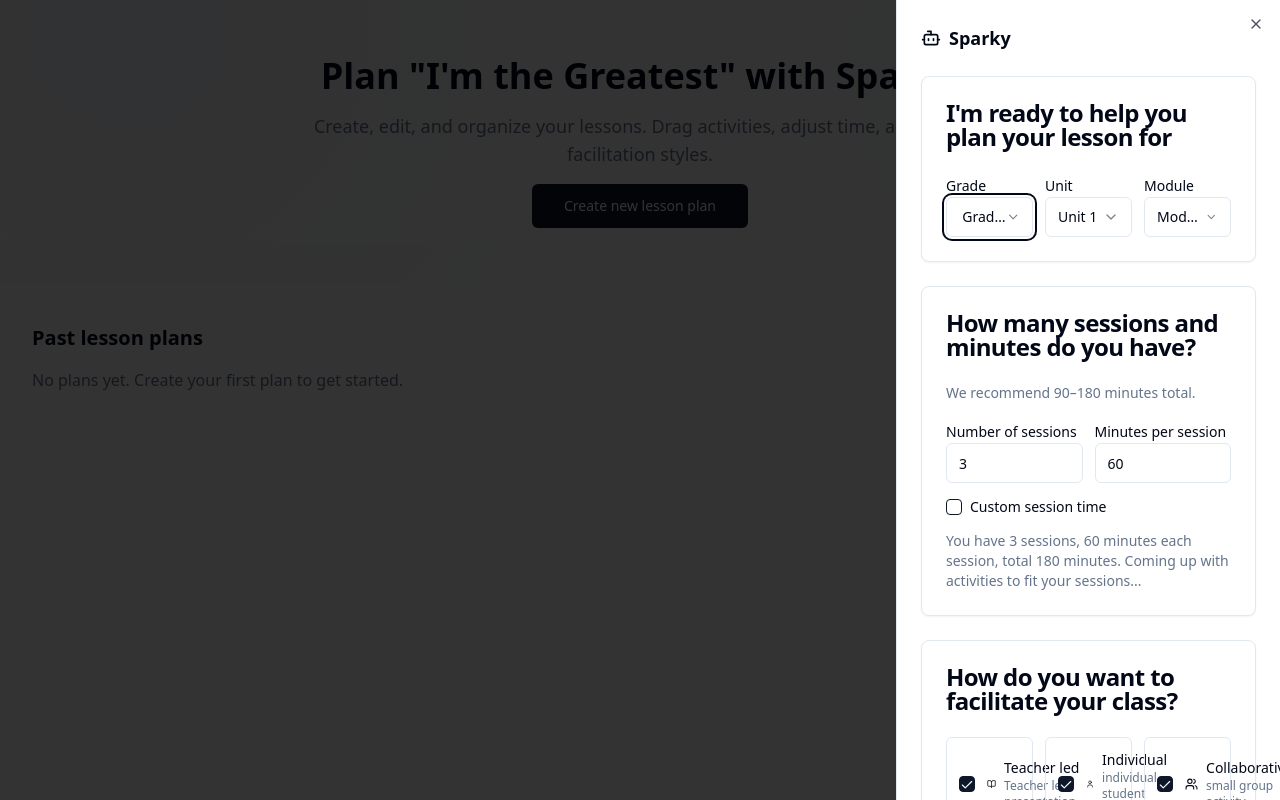
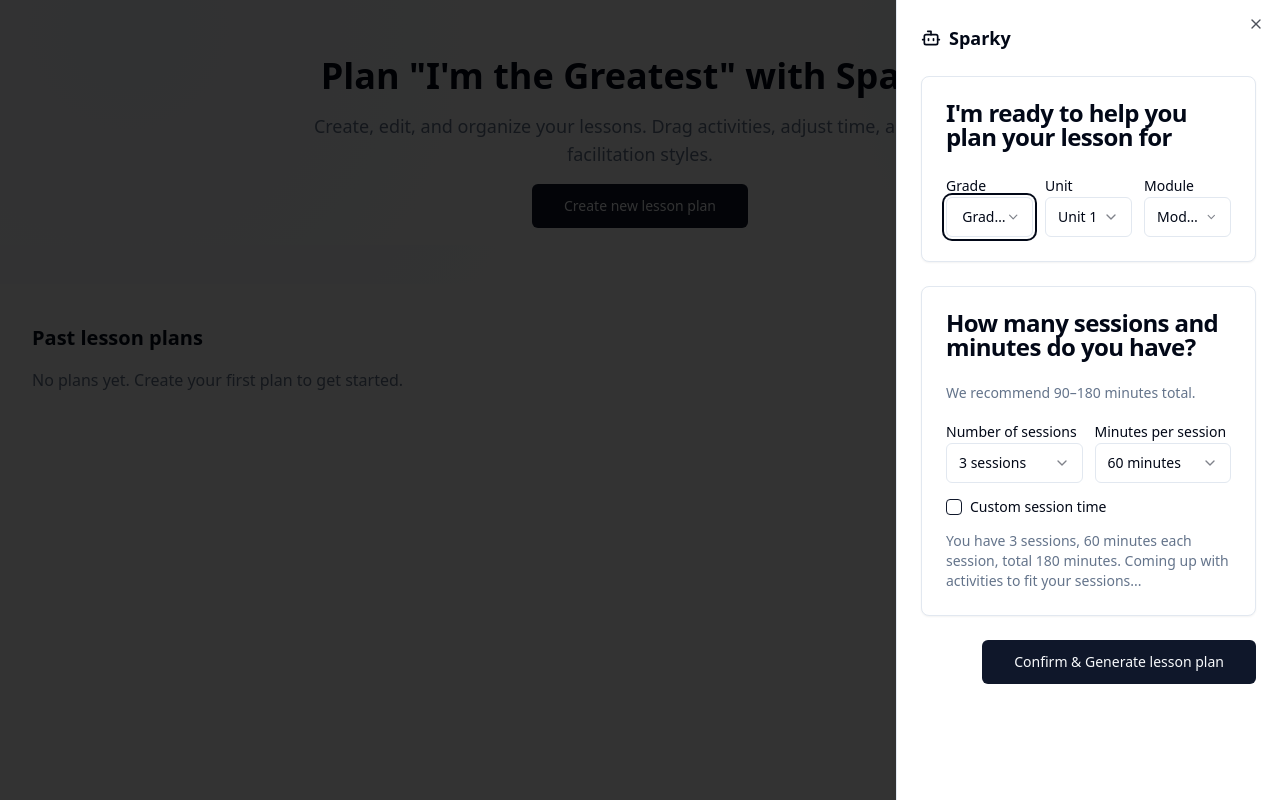
Before and after one commit to liujingren-max/WAG-planner, a React (Vite) app: page / in a window 1280 px wide. Both pictures are taken after a click on the button "Create new lesson plan". Built offline with nearby package versions, Linux system fonts and the light colour scheme.

Commit message:
Update session and time inputs
- Changed session and time inputs to dropdowns.
- Removed facilitation style options.
- Added hover X icon for removing sessions.
- Updated session time dropdown options.

```diff
--- a/src/components/SparkySheet.tsx
+++ b/src/components/SparkySheet.tsx
@@ -7,7 +7,7 @@ import { Select, SelectContent, SelectItem, SelectTrigger, SelectValue } from "@
 import { Input } from "@/components/ui/input";
 import { Label } from "@/components/ui/label";
 import { Checkbox } from "@/components/ui/checkbox";
-import { BookOpen, User, Users, Bot } from "lucide-react";
+import { Bot, X } from "lucide-react";
 import { toast } from "@/hooks/use-toast";
 import { LessonPlan } from "@/state/planTypes";
 
@@ -30,12 +30,6 @@ export default function SparkySheet({ onCreated }: SparkySheetProps) {
   const [sessionMinutes, setSessionMinutes] = useState(60);
   const [customTimes, setCustomTimes] = useState<number[] | null>(null);
 
-  const [styles, setStyles] = useState({
-    teacher: true,
-    individual: true,
-    collaborative: true,
-  });
-
   const totalMinutes = useMemo(() => {
     const times = customTimes ?? Array.from({ length: sessionsCount }, () => sessionMinutes);
     return times.reduce((a, b) => a + b, 0);
@@ -47,7 +41,6 @@ export default function SparkySheet({ onCreated }: SparkySheetProps) {
       setSessionsCount(3);
       setSessionMinutes(60);
       setCustomTimes(null);
-      setStyles({ teacher: true, individual: true, collaborative: true });
     }
   }, [open]);
 
@@ -77,10 +70,6 @@ export default function SparkySheet({ onCreated }: SparkySheetProps) {
 
     const chosen = totalMinutes < 180 ? shortSteps : fullSteps;
 
-    const chosenStyles = Object.entries(styles)
-      .filter(([, v]) => v)
-      .map(([k]) => k as keyof typeof styles);
-
     const sessions = times.map((t, idx) => ({
       id: crypto.randomUUID(),
       name: `Session ${idx + 1}`,
@@ -96,7 +85,7 @@ export default function SparkySheet({ onCreated }: SparkySheetProps) {
         title: step.title,
         minutes: step.minutes,
         optional: !!step.optional,
-        styles: (chosenStyles.length ? chosenStyles : ["teacher", "individual", "collaborative"]) as any,
+        styles: ["teacher", "individual", "collaborative"] as any,
       });
     });
 
@@ -207,24 +196,33 @@ export default function SparkySheet({ onCreated }: SparkySheetProps) {
               <div className="grid grid-cols-2 gap-3">
                 <div>
                   <Label>Number of sessions</Label>
-                  <Input
-                    type="number"
-                    min={1}
-                    max={10}
-                    value={sessionsCount}
-                    onChange={(e) => setSessionsCount(Math.max(1, Math.min(10, Number(e.target.value))))}
-                  />
+                  <Select value={String(sessionsCount)} onValueChange={(v) => setSessionsCount(Number(v))}>
+                    <SelectTrigger>
+                      <SelectValue />
+                    </SelectTrigger>
+                    <SelectContent>
+                      {range(1, 10).map((num) => (
+                        <SelectItem key={num} value={String(num)}>
+                          {num} session{num !== 1 ? 's' : ''}
+                        </SelectItem>
+                      ))}
+                    </SelectContent>
+                  </Select>
                 </div>
                 <div>
                   <Label>Minutes per session</Label>
-                  <Input
-                    type="number"
-                    min={10}
-                    max={240}
-                    value={sessionMinutes}
-                    onChange={(e) => setSessionMinutes(Math.max(10, Math.min(240, Number(e.target.value))))}
-                    disabled={!!customTimes}
-                  />
+                  <Select value={String(sessionMinutes)} onValueChange={(v) => setSessionMinutes(Number(v))} disabled={!!customTimes}>
+                    <SelectTrigger>
+                      <SelectValue />
+                    </SelectTrigger>
+                    <SelectContent>
+                      {[20, 25, 30, 35, 40, 45, 50, 60, 80, 90].map((min) => (
+                        <SelectItem key={min} value={String(min)}>
+                          {min} minutes
+                        </SelectItem>
+                      ))}
+                    </SelectContent>
+                  </Select>
                 </div>
               </div>
 
@@ -234,38 +232,51 @@ export default function SparkySheet({ onCreated }: SparkySheetProps) {
                   <Label htmlFor="custom">Custom session time</Label>
                 </div>
                 {customTimes && (
-                  <div className="grid grid-cols-2 gap-3">
+                  <div className="space-y-3">
                     {timesArray.map((t, i) => (
-                      <div key={i} className="flex items-center gap-2">
-                        <Label className="w-24">Session {i + 1}</Label>
-                        <Input
-                          type="number"
-                          min={10}
-                          max={240}
-                          value={t}
-                          onChange={(e) => {
+                      <div key={i} className="flex items-center gap-2 group">
+                        <Label className="w-20 text-sm">Session {i + 1}</Label>
+                        <Select
+                          value={String(t)}
+                          onValueChange={(v) => {
                             const arr = [...timesArray];
-                            arr[i] = Number(e.target.value);
+                            arr[i] = Number(v);
                             setCustomTimes(arr);
                           }}
-                        />
-                        <span className="text-sm text-muted-foreground">min</span>
+                        >
+                          <SelectTrigger className="flex-1">
+                            <SelectValue />
+                          </SelectTrigger>
+                          <SelectContent>
+                            {[20, 25, 30, 35, 40, 45, 50, 60, 80, 90].map((min) => (
+                              <SelectItem key={min} value={String(min)}>
+                                {min} minutes
+                              </SelectItem>
+                            ))}
+                          </SelectContent>
+                        </Select>
+                        <Button
+                          variant="ghost"
+                          size="sm"
+                          className="opacity-0 group-hover:opacity-100 transition-opacity"
+                          onClick={() => {
+                            if (timesArray.length > 1) {
+                              const arr = timesArray.filter((_, idx) => idx !== i);
+                              setCustomTimes(arr);
+                            }
+                          }}
+                        >
+                          <X className="h-4 w-4" />
+                        </Button>
                       </div>
                     ))}
-                    <div className="col-span-2 flex gap-2">
                     <Button
                       variant="secondary"
                       onClick={() => setCustomTimes([...timesArray, sessionMinutes])}
+                      className="w-full"
                     >
                       Add session
                     </Button>
-                      <Button
-                        variant="secondary"
-                        onClick={() => setCustomTimes(timesArray.length > 1 ? timesArray.slice(0, -1) : timesArray)}
-                      >
-                        Remove last
-                      </Button>
-                    </div>
                   </div>
                 )}
               </div>
@@ -273,35 +284,6 @@ export default function SparkySheet({ onCreated }: SparkySheetProps) {
               <div className="text-sm text-muted-foreground">
                 You have {timesArray.length} sessions, {customTimes ? "custom" : sessionMinutes} minutes each session, total {totalMinutes} minutes. Coming up with activities to fit your sessions...
               </div>
-            </CardContent>
-          </Card>
-
-          <Card>
-            <CardHeader>
-              <CardTitle>How do you want to facilitate your class?</CardTitle>
-            </CardHeader>
-            <CardContent className="grid grid-cols-1 sm:grid-cols-3 gap-3">
-              <label className="flex items-center gap-3 rounded-md border p-3 cursor-pointer select-none">
-                <Checkbox checked={styles.teacher} onCheckedChange={(v) => setStyles((s) => ({ ...s, teacher: !!v }))} />
-                <div className="flex items-center gap-2"><BookOpen className="h-4 w-4" /><div>
-                  <div className="text-sm font-medium">Teacher led</div>
-                  <div className="text-xs text-muted-foreground">Teacher led presentation</div>
-                </div></div>
-              </label>
-              <label className="flex items-center gap-3 rounded-md border p-3 cursor-pointer select-none">
-                <Checkbox checked={styles.individual} onCheckedChange={(v) => setStyles((s) => ({ ...s, individual: !!v }))} />
-                <div className="flex items-center gap-2"><User className="h-4 w-4" /><div>
-                  <div className="text-sm font-medium">Individual</div>
-                  <div className="text-xs text-muted-foreground">individual student activity</div>
-                </div></div>
-              </label>
-              <label className="flex items-center gap-3 rounded-md border p-3 cursor-pointer select-none">
-                <Checkbox checked={styles.collaborative} onCheckedChange={(v) => setStyles((s) => ({ ...s, collaborative: !!v }))} />
-                <div className="flex items-center gap-2"><Users className="h-4 w-4" /><div>
-                  <div className="text-sm font-medium">Collaborative</div>
-                  <div className="text-xs text-muted-foreground">small group activity</div>
-                </div></div>
-              </label>
             </CardContent>
           </Card>
 
```
Lines whose indentation alone changed are shown as unchanged.
